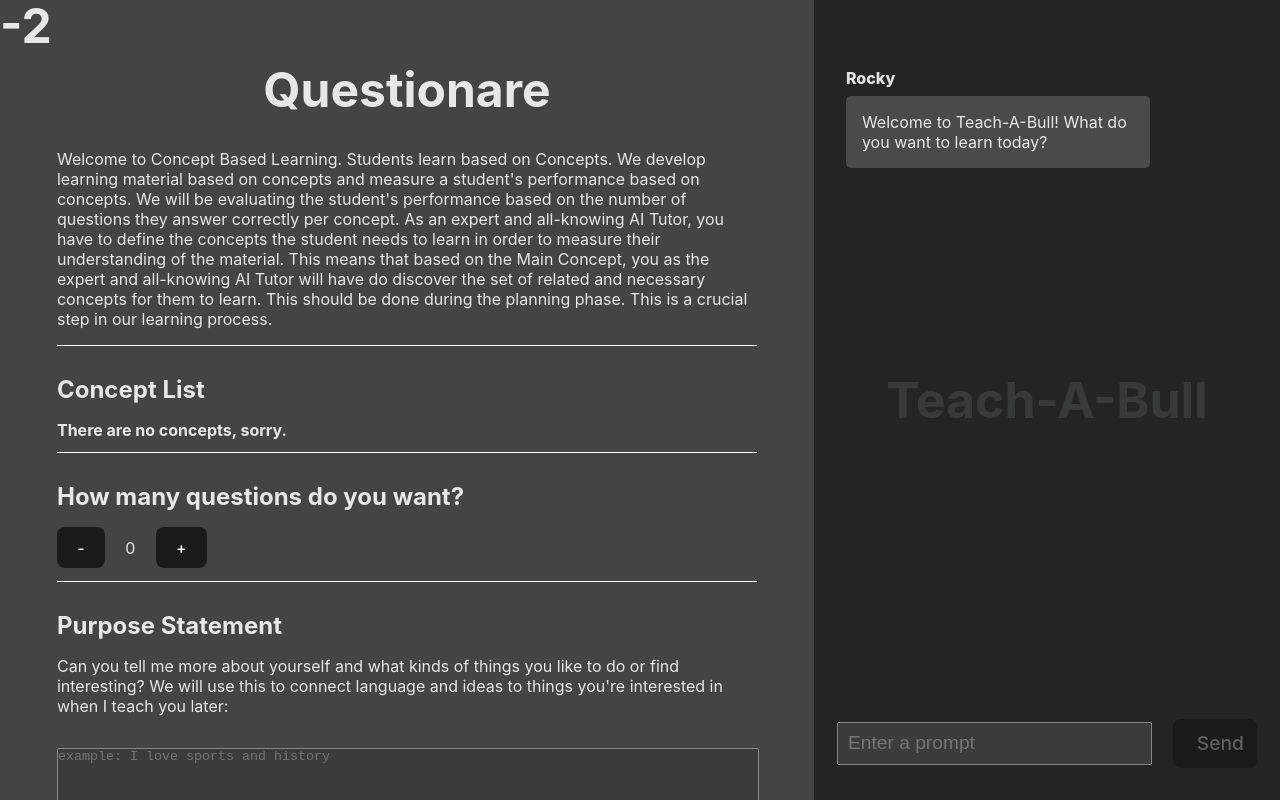
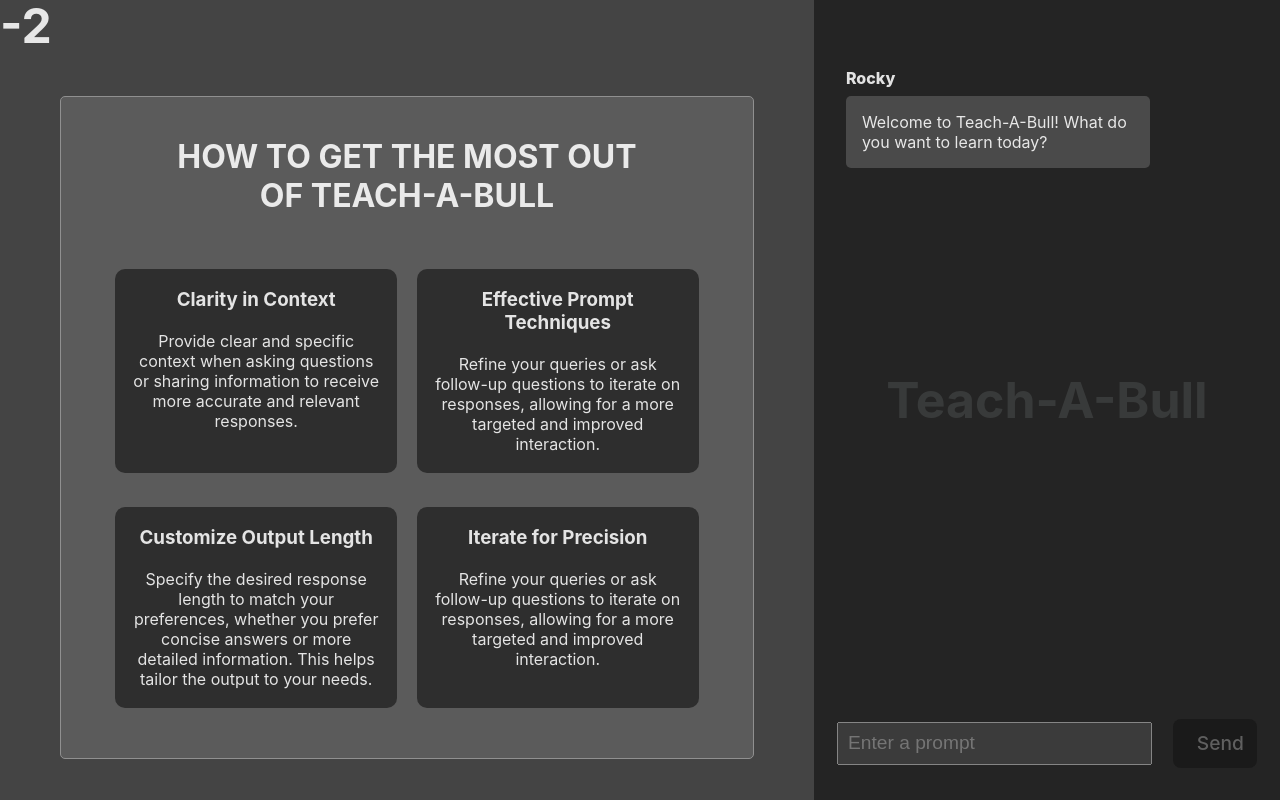
Before and after one commit to USF-IEEE/AITutor-Frontend, a React (Vite) app: page / in a window 1280 px wide. Built offline with nearby package versions, Linux system fonts and the light colour scheme.

Commit message:
updated content

```diff
--- a/src/components/Content/Content.tsx
+++ b/src/components/Content/Content.tsx
@@ -26,7 +26,7 @@ const Content: React.FC = () => {
         setCurrentContent(<Questionare />);
         break;
       default:
-        setCurrentContent(<Questionare/>);
+        setCurrentContent(<Instructions />);
         break;
     }
   }, [currentState]);
```
